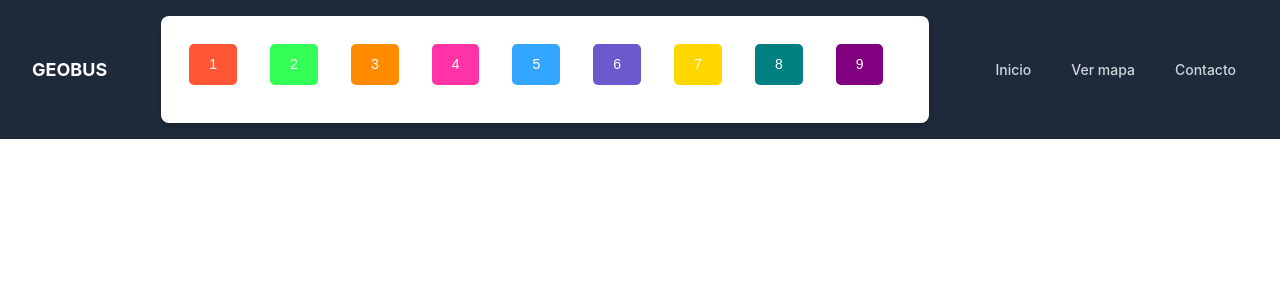
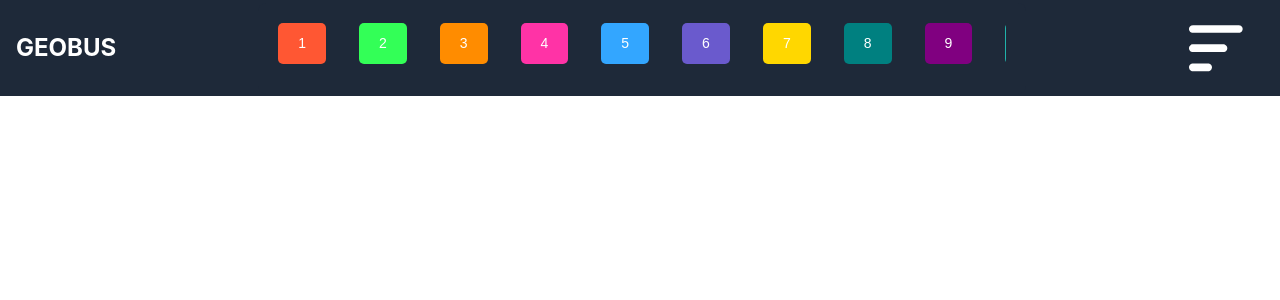
Before and after one commit to MiguelDAM/geoBus, a React (Create React App) app: page / in a window 1280 px wide. Shown: the top 300 px of the page. Built offline with nearby package versions, Linux system fonts and the light colour scheme.

Commit message:
refactor: mejorar el diseño del Navbar y agregar un ícono de sidebar

```diff
--- a/src/components/Navbar.js
+++ b/src/components/Navbar.js
@@ -1,39 +1,23 @@
 import React from "react";
 import { Link } from "react-router-dom";
+import sidebar from "./images/sidebar-icon.svg";
 import SelectorLineasClases from "../pages/Lineas";
 import "../styles/output.css";
 
 function Navbar() {
   return (
-    <nav className="bg-gray-800 p-4 w-full">
-      <div className="w-full flex items-center">
-        <div className="text-white text-lg font-bold px-4">GEOBUS</div>
-
-        <div className="flex-grow flex justify-center items-center">
-          <div className="bg-white p-2 rounded-lg shadow-md w-full max-w-3xl flex justify-center">
+    <nav className="bg-gray-800 p-1 w-full h-17 flex items-center">
+      <div className="w-full flex items-center h-full">
+        <div className="text-white text-2xl font-bold px-4 h-full flex items-center">
+          GEOBUS
+        </div>
+        <div className="flex-grow flex justify-center items-center h-full">
+          <div className="bg-gray-800 p-1 rounded-lg w-full max-w-3xl flex justify-center h-full">
             <SelectorLineasClases />
           </div>
         </div>
-
-        <div className="flex space-x-4 px-4 h-full">
-          <Link
-            to="/inicio"
-            className="text-gray-300 hover:text-white px-3 py-2 rounded-md text-sm font-medium"
-          >
-            Inicio
-          </Link>
-          <Link
-            to="/map"
-            className="text-gray-300 hover:text-white px-3 py-2 rounded-md text-sm font-medium"
-          >
-            Ver mapa
-          </Link>
-          <Link
-            to="/contact"
-            className="text-gray-300 hover:text-white px-3 py-2 rounded-md text-sm font-medium"
-          >
-            Contacto
-          </Link>
+        <div className="flex space-x-4 px-4 h-full items-center cursor-pointer">
+          <img src={sidebar} className="rotate-y-180 h-16"/>
         </div>
       </div>
     </nav>
```
Also changed, not shown: src/components/images/sidebar-icon.svg (added).
